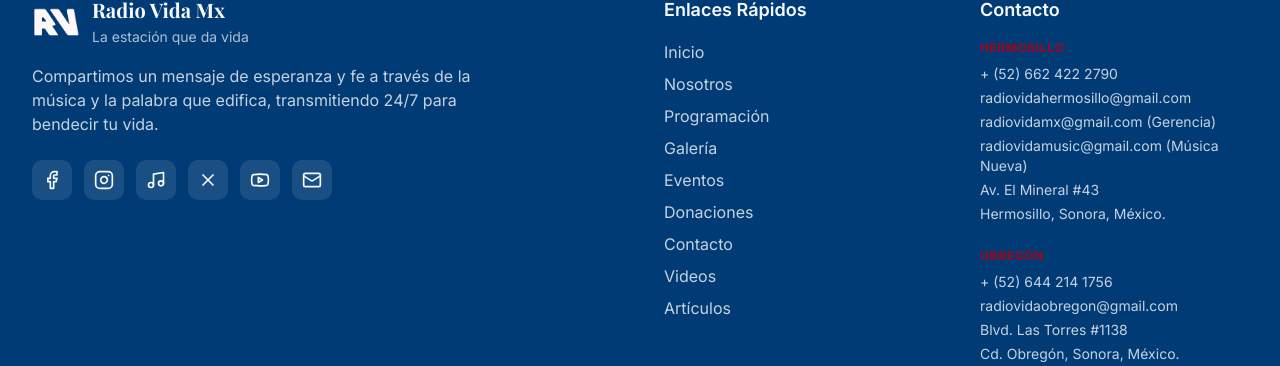
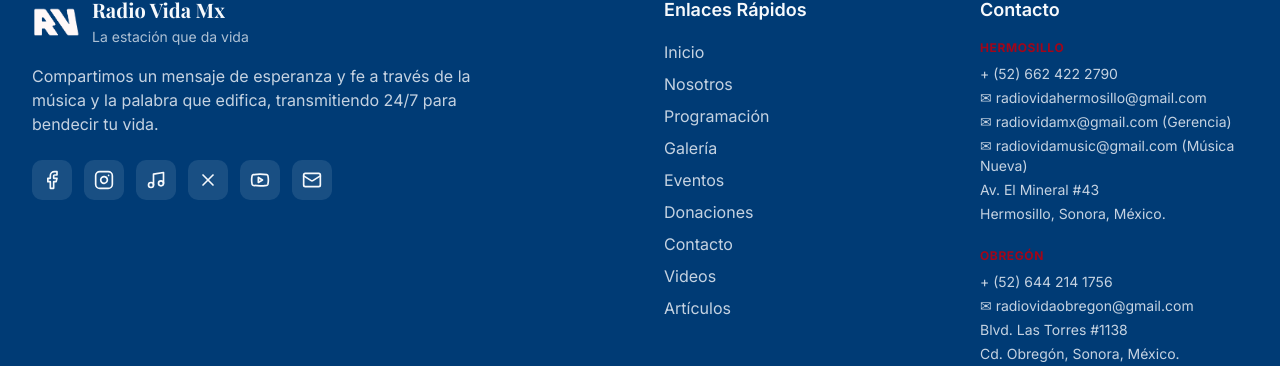
Before and after one commit to RadioVidaMx/radiovidamx, a Next.js app: page / in a window 1280 px wide. Shown: the part 8445-8811 px from the top of the page. Built offline with nearby package versions, Linux system fonts and the light colour scheme; no server answers; the database is empty; a web font is replaced by a local one.

Commit message:
style: add emoji icons to email addresses in footer

```diff
--- a/components/footer.tsx
+++ b/components/footer.tsx
@@ -95,9 +95,9 @@ export function Footer() {
                 <p className="text-xs font-bold text-primary uppercase tracking-wider mb-2">Hermosillo</p>
                 <ul className="space-y-1 text-secondary-foreground/80 text-sm">
                   <li>+ (52) 662 422 2790</li>
-                  <li>radiovidahermosillo@gmail.com</li>
-                  <li>radiovidamx@gmail.com (Gerencia)</li>
-                  <li>radiovidamusic@gmail.com (Música Nueva)</li>
+                  <li>✉ radiovidahermosillo@gmail.com</li>
+                  <li>✉ radiovidamx@gmail.com (Gerencia)</li>
+                  <li>✉ radiovidamusic@gmail.com (Música Nueva)</li>
                   <li>Av. El Mineral #43</li>
                   <li>Hermosillo, Sonora, México.</li>
                 </ul>
@@ -108,7 +108,7 @@ export function Footer() {
                 <p className="text-xs font-bold text-primary uppercase tracking-wider mb-2">Obregón</p>
                 <ul className="space-y-1 text-secondary-foreground/80 text-sm">
                   <li>+ (52) 644 214 1756</li>
-                  <li>radiovidaobregon@gmail.com</li>
+                  <li>✉ radiovidaobregon@gmail.com</li>
                   <li>Blvd. Las Torres #1138</li>
                   <li>Cd. Obregón, Sonora, México.</li>
                 </ul>
```
